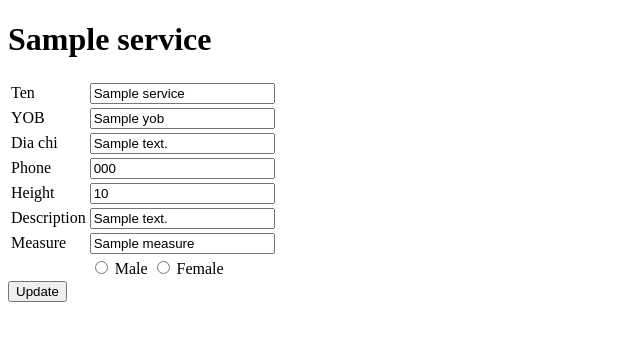
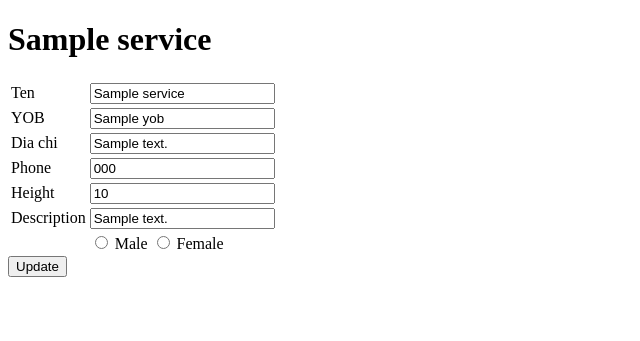
Before and after one commit to tvloc38/loctran-web-C4E18, a Flask app: template Session02/templates/update.html in a window 1280 px wide. Shown: the top 341 px of the page, without its empty margins (0-640 px from the left). Run offline with Flask 2, Linux system fonts and the light colour scheme; the template is opened without the code that fills it: most values are stand-ins (such as "Sample title", 1, 10 or a date in 2020); parts of the project's set-up code (start-up, migrations or seed data) failed here and were passed over.

Commit message:
homework03

```diff
--- a/Session02/templates/detail.html
+++ b/Session02/templates/detail.html
@@ -21,7 +21,7 @@
         <p>YOB: {{ service.yob }}</p>
         <p>Dien thoai: {{ service.phone }}</p>
         <p>Mo ta: {{ service.description }}</p>
-        <p>So do: {{ service.measure|join('') }}</p>
+        <p>So do: {{ service.measure|join(', ') }}</p>
         <a href="{{ url_for('search') }}">Quay lai</a>
     </div>
 </body>
--- a/Session02/templates/update.html
+++ b/Session02/templates/update.html
@@ -34,10 +34,10 @@
                         <td><label>Description</label></td>
                         <td><input type="text" name="description"  value="{{ service.description }}"></td>
                     </tr>
-                    <tr>
+                    <!-- <tr>
                         <td><label>Measure</label></td>
-                        <td><input type="text" name="measure"  value="{{ service.measure|join('') }}"></td>
-                    </tr>
+                        <td><input type="text" name="measure"  value="{{ service.measure }}"></td>
+                    </tr> -->
                     <tr>
                         <td></td>
                         <td>
```
